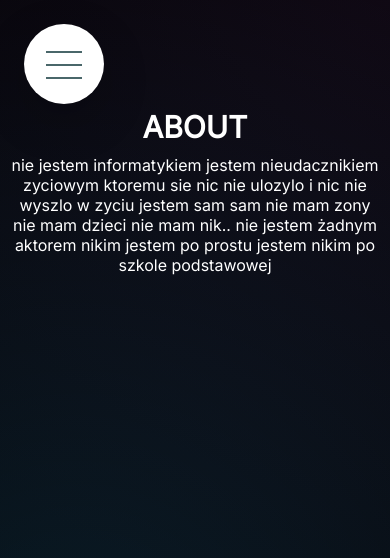
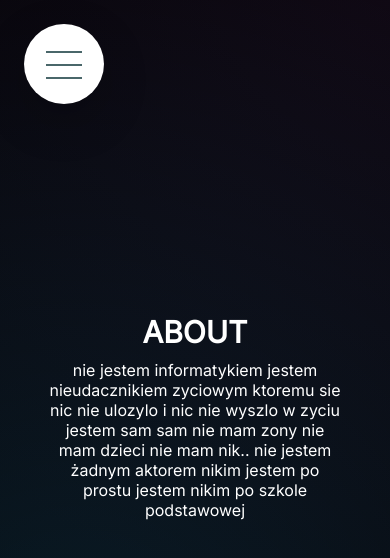
Before and after one commit to maybezzz777/main, a plain HTML site: page about.html in a window 390 px wide. Drawn offline with Linux system fonts and the light colour scheme.

Commit message:
Add files via upload

```diff
--- a/style.css
+++ b/style.css
@@ -182,11 +182,6 @@ textarea {
   #msg {
     height: 10vh;
   }
-  .container {
-    width: 100%;
-    height: 70vh;
-    display: flex;
-  }
 }
 
 @media screen and (min-width: 768px) {
```
